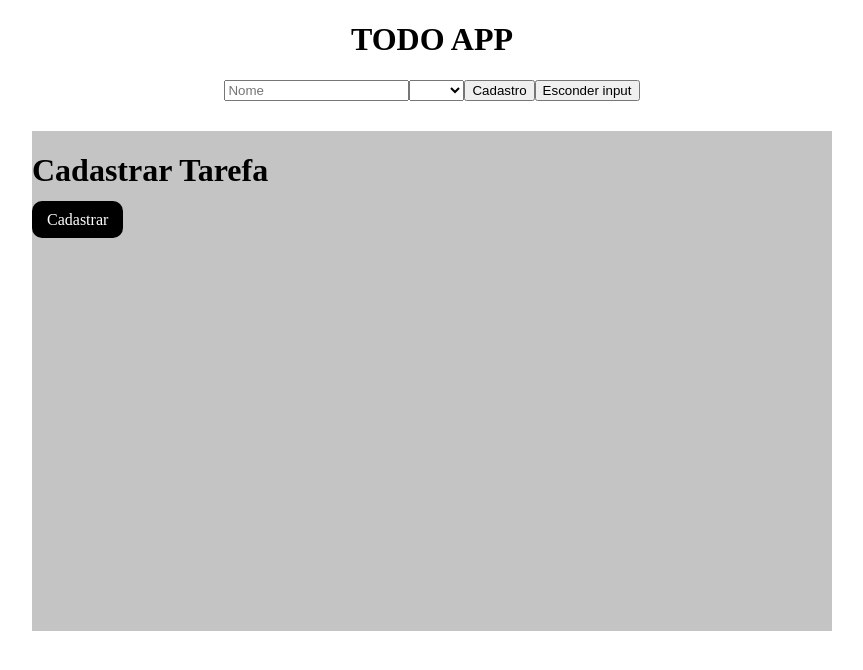
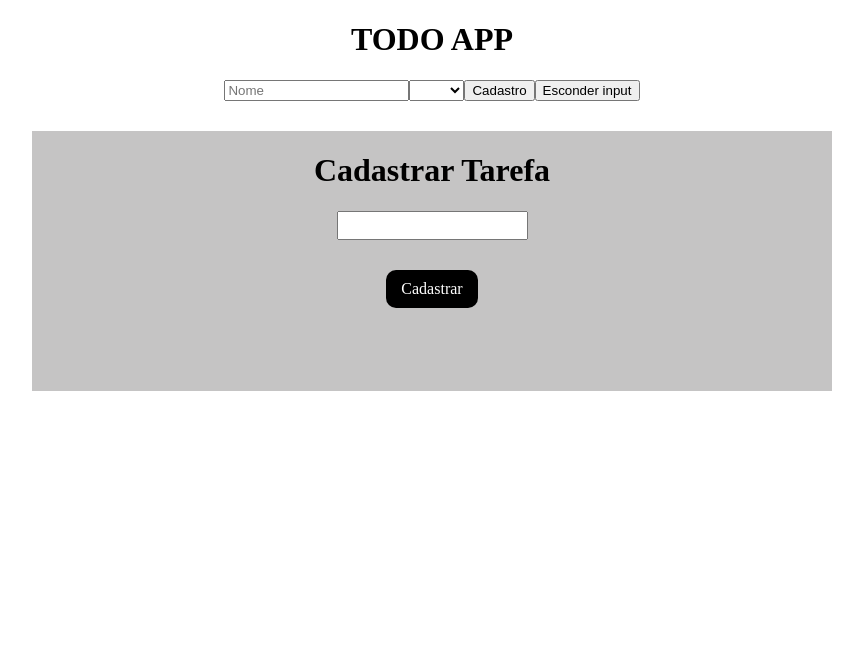
Before and after one commit to gustavogorges/to-do, an Angular app: page / in a window 1280 px wide. Both pictures are taken after a click on the button "Novo Tipo Tarefa". Shown: the top 670 px of the page, without its empty margins (208-1071 px from the left). Built offline with nearby package versions, Linux system fonts and the light colour scheme.

Commit message:
implementa modal funcional

```diff
--- a/src/app/app.component.html
+++ b/src/app/app.component.html
@@ -16,7 +16,7 @@
   <button *ngIf="!mostraInput" (click)="mostrarInput()">Mostrar input</button>
 
   </div>
-  <app-modal *ngIf="mostraModal"></app-modal>
+  <app-modal *ngIf="mostraModal" (clicouCadastrarTipo)="novoTipoTarefa()"  (clicouFecharModal)="esconderModal()"></app-modal>
 <div class="flexBotao">
   <button (click)="mostrarModal()" class="novoTipoTarefa">Novo Tipo Tarefa</button>
 </div>
--- a/src/app/app.component.ts
+++ b/src/app/app.component.ts
@@ -80,4 +80,8 @@ export class AppComponent implements OnInit {
     this.mostraModal = false;
     console.log(this.mostraModal);
   }
+
+  novoTipoTarefa() : void {
+    console.log("novo tipo cadastrado")
+  }
 }
--- a/src/app/modal/modal.component.css
+++ b/src/app/modal/modal.component.css
@@ -1,8 +1,11 @@
 .modalNovaTarefa {
     position: absolute;
-    height: 500px;
+    height: 260px;
     width: 100vh;
     background-color: rgb(197, 196, 196);
+    display: flex;
+    flex-direction: column;
+    align-items: center;
 }
 
 .flexTarefa {
@@ -19,3 +22,8 @@
     text-decoration: none;
     border-radius: 10px;
 }
+
+.inputNovaTarefa {
+    padding: 5px;
+    margin-bottom: 30px;
+}
--- a/src/app/modal/modal.component.html
+++ b/src/app/modal/modal.component.html
@@ -1,6 +1,7 @@
 <div class="flexTarefa">
     <div class="modalNovaTarefa">
       <h1 class="modalTitle">Cadastrar Tarefa</h1>
-      <a href="#" class="botaoFecharModal" (click)="AppComponent.esconderModal()">Cadastrar</a>
+      <input class="inputNovaTarefa" [(ngModel)]="tarefaTipo" type="text">
+      <a href="#" class="botaoFecharModal" (click)="esconderModal()" (click)="cadastrarTipo()">Cadastrar</a>
     </div>
 </div>
--- a/src/app/modal/modal.component.ts
+++ b/src/app/modal/modal.component.ts
@@ -1,4 +1,4 @@
-import { Component, OnInit } from '@angular/core';
+import { Component, EventEmitter, OnInit, Output } from '@angular/core';
 import { AppComponent } from '../app.component';
 
 @Component({
@@ -8,14 +8,23 @@ import { AppComponent } from '../app.component';
 })
 export class ModalComponent implements OnInit {
 
+  tarefaTipo : string ;
+
   constructor() { }
+
+  @Output() clicouFecharModal = new EventEmitter();
+
+  @Output() clicouCadastrarTipo = new EventEmitter();
 
   ngOnInit() {
   }
 
   esconderModal() : void {
-    AppComponent.mostraModal = false;
-    console.log(AppComponent.mostraModal)
+    this.clicouFecharModal.emit()
+  }
+
+  cadastrarTipo() : void {
+    this.clicouCadastrarTipo.emit(this.tarefaTipo);
   }
 
 }
--- a/src/app/tarefa/tarefa.component.html
+++ b/src/app/tarefa/tarefa.component.html
@@ -0,0 +1,19 @@
+<div class="mainBox">
+    <div class="todoBox Box">
+      <h1>To Do</h1>
+      <h4 *ngFor="let tarefa of tarefasGeral; index as indice">
+        <div *ngIf="tarefa.classeTarefa == 'to-do'">
+          <!-- Primeiro Cadastro: {{ isFirst }} -->
+          Tarefa {{ tarefa.codigoTarefa + 1 }}:
+          {{ tarefa.nomeTarefa }}
+          <select (change) = "mudarCategoria()"
+          [(ngModel)]="tarefa.classeTarefa">
+            <option>{{ tarefa.classeTarefa }}</option>
+            <option>to-do</option>
+            <option>doing</option>
+            <option>done</option>
+          </select>
+          <button (click)="removerTarefa(indice)">Remover</button>
+        </div>
+      </h4>
+    </div>
```
